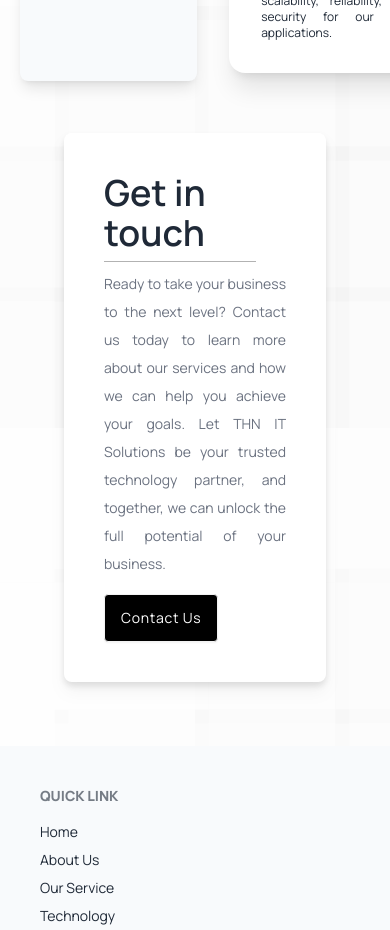
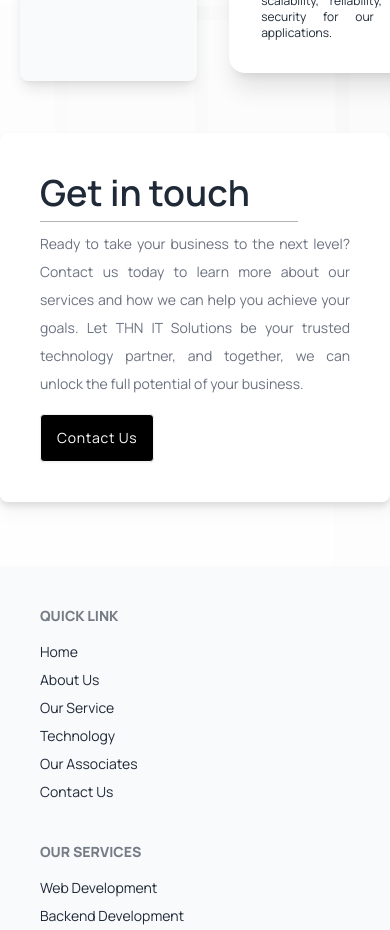
Before and after one commit to whyehtasam/THN-IT-Solutions, a React (Vite) app: page /ourServices/ApplicationDevelopment in a window 390 px wide. Shown: the part 1260-2190 px from the top of the page. Built offline with nearby package versions, Linux system fonts and the light colour scheme.

Commit message:
Update GetInTouch component styling and AboutUs section width

```diff
--- a/src/components/about/AboutUs.jsx
+++ b/src/components/about/AboutUs.jsx
@@ -30,7 +30,7 @@
     <IntroCards data={aboutCardData} containerStyle='' cardStyle=''/>
     {/* <IntroBanner title='Get in touch' description={para}/> */}
 
-    <GetInTouch para = 'Ready to take your business to the next level? Contact us today to learn more about our services and how we can help you achieve your goals. Let THN IT Solutions be your trusted technology partner, and together, we can unlock the full potential of your business.'/>
+    <GetInTouch className=' w-[calc(100%-8rem)]' para = 'Ready to take your business to the next level? Contact us today to learn more about our services and how we can help you achieve your goals. Let THN IT Solutions be your trusted technology partner, and together, we can unlock the full potential of your business.'/>
 
     </section>
   )
--- a/src/components/ourService/ourServiceNavigation/Application.jsx
+++ b/src/components/ourService/ourServiceNavigation/Application.jsx
@@ -6,7 +6,7 @@
 
 const Application = () => {
   return (
-    <section className="about-us mt-10 lg:max-w-7xl mx-auto">
+    <section className="about-us mt-10 lg:max-w-6xl mx-auto">
 
     <h1 className="text-5xl text-center font-bold ">Application Development</h1>
     {/* <TabServices  data={IntroServiceCardData}  /> */}
--- a/src/components/wrappers/GetInTouch.jsx
+++ b/src/components/wrappers/GetInTouch.jsx
@@ -1,12 +1,10 @@
-import React,{useEffect} from 'react';
+
 import { Link } from 'react-router-dom';
-const GetInTouch = ({ para }) => {
-  useEffect(() => {
-    window.scrollTo(0, 0);
-  }, []);
+const GetInTouch = ({ para,className }) => {
+
 
   return (
-    <div className="p-10 mb-16 grid w-[calc(100%-8rem)] mx-auto rounded-lg bg-white drop-shadow-lg">
+    <div className={"p-10 mb-16 grid  mx-auto rounded-lg bg-white drop-shadow-lg " + className}>
       <h1 className="text-4xl text-start font-semibold">Get in touch</h1>
       <div className="h-[0.5px] bg-opacity-30 my-2 bg-black w-10/12 "></div>
       <p className="text-sm text-justify font-medium leading-loose text-gray-500">
```
